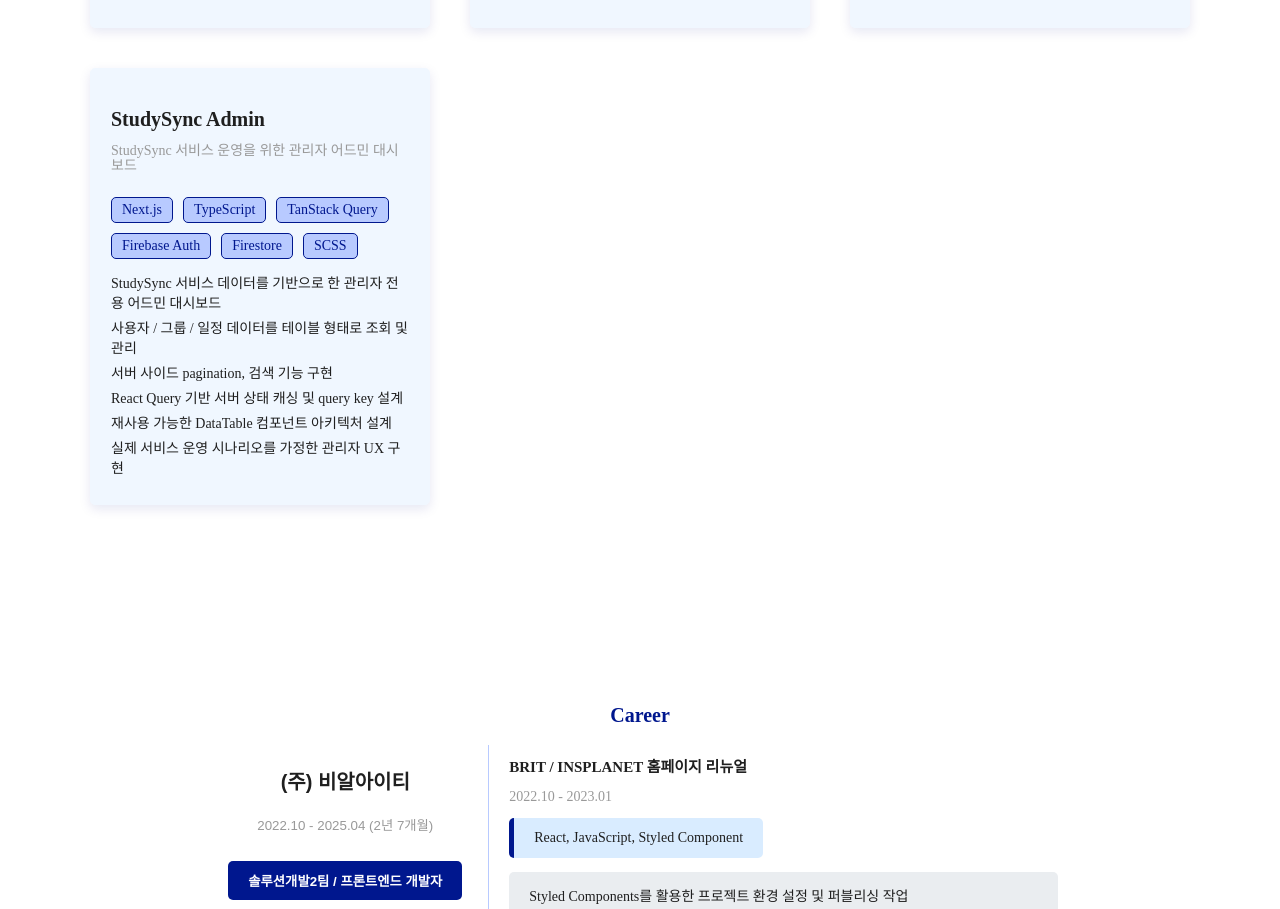
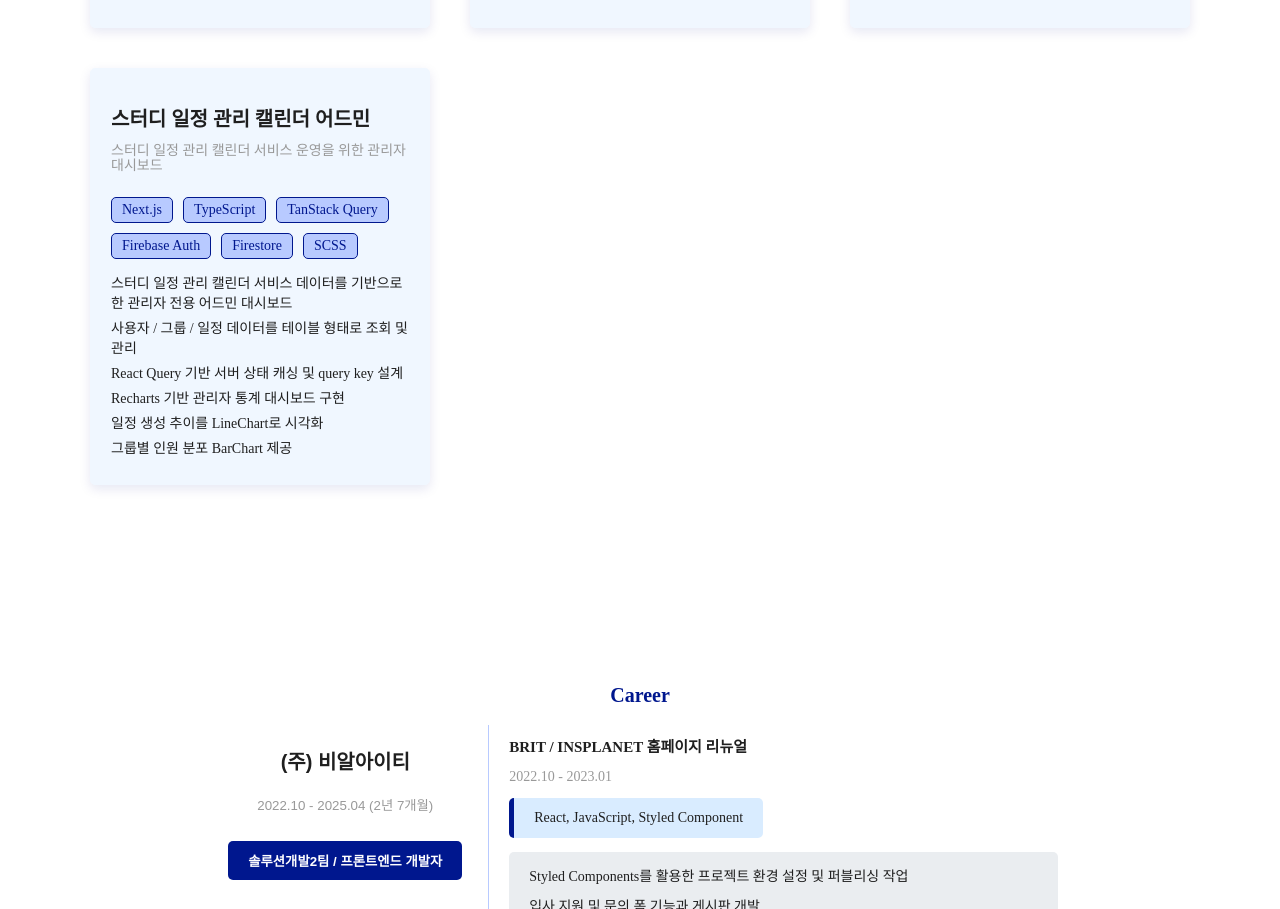
Before and after one commit to poya0a/portfolio, a Next.js app: page / in a window 1280 px wide. Shown: the part 2579-3488 px from the top of the page. Built offline with nearby package versions, Linux system fonts and the light colour scheme.

Commit message:
Project Update

```diff
--- a/data/projects.ts
+++ b/data/projects.ts
@@ -69,8 +69,8 @@ export const projects = [
 
     {
         id: 'studysync-admin',
-        title: 'StudySync Admin',
-        description: 'StudySync 서비스 운영을 위한 관리자 어드민 대시보드',
+        title: '스터디 일정 관리 캘린더 어드민',
+        description: '스터디 일정 관리 캘린더 서비스 운영을 위한 관리자 대시보드',
         stack: [
             'Next.js',
             'TypeScript',
@@ -80,12 +80,12 @@ export const projects = [
             'SCSS',
         ],
         details: `
-            StudySync 서비스 데이터를 기반으로 한 관리자 전용 어드민 대시보드
+            스터디 일정 관리 캘린더 서비스 데이터를 기반으로 한 관리자 전용 어드민 대시보드
             사용자 / 그룹 / 일정 데이터를 테이블 형태로 조회 및 관리
-            서버 사이드 pagination, 검색 기능 구현
             React Query 기반 서버 상태 캐싱 및 query key 설계
-            재사용 가능한 DataTable 컴포넌트 아키텍처 설계
-            실제 서비스 운영 시나리오를 가정한 관리자 UX 구현
+            Recharts 기반 관리자 통계 대시보드 구현
+            일정 생성 추이를 LineChart로 시각화
+            그룹별 인원 분포 BarChart 제공
         `,
         url: 'https://studysync-admin.vercel.app',
     },
```
